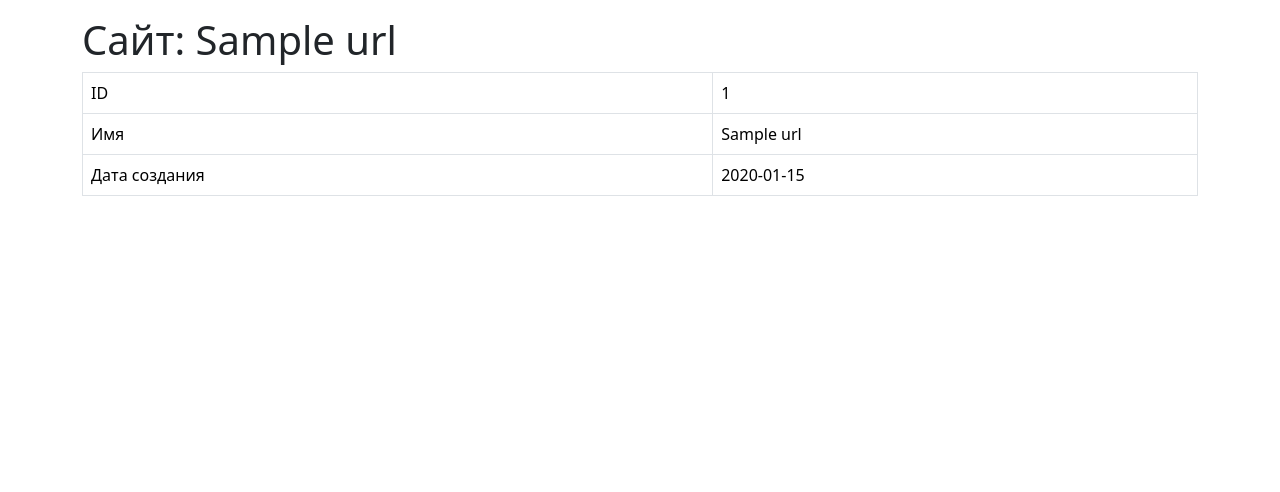
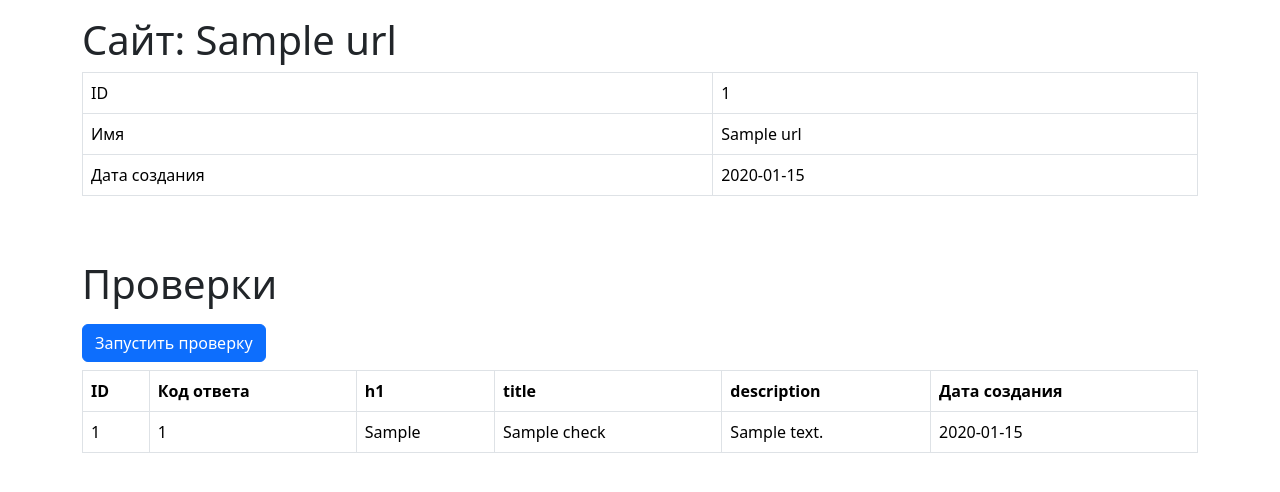
Before and after one commit to ttehasi/python-project-83, a Flask app: page /urls/1 in a window 1280 px wide. Shown: the part 56-548 px from the top of the page. Run offline with Flask 3, Linux system fonts and the light colour scheme; tables that the repository leaves empty hold one stand-in row (values such as "Sample post"); some libraries are stand-ins or nearby versions.

Commit message:
4-th step

```diff
--- a/page_analyzer/app.py
+++ b/page_analyzer/app.py
@@ -12,9 +12,12 @@ from flask import (
 
 from page_analyzer.db.utils import (
     add_url,
+    add_url_check,
     get_all_urls,
+    get_last_url_check_by_id,
     get_url_by_id,
     get_url_by_name,
+    get_url_check_by_url_id,
 )
 from page_analyzer.url_validator import norm_url, validate_url
 
@@ -60,17 +63,32 @@ def get_url(id):
         return render_template(
             '404.html',
         ), 404
+    url_checks = get_url_check_by_url_id(id)
     return render_template(
         'url.html',
         messages=messages,
-        url=url
+        url=url,
+        url_checks=url_checks
     )
 
 
 @app.route('/urls')
 def get_urls():
     urls = get_all_urls()
+    all_about_url = []
+    for i in urls:
+        all_about_url.append((i, get_last_url_check_by_id(i.id)))
+        # all_about_url['url'] = i
+        # all_about_url['last_check'] = get_last_url_check_by_id(i.id)
     return render_template(
         'urls.html',
-        urls=urls
+        all_about_url=all_about_url
     )
+
+
+@app.post('/urls/<int:id>/check')
+def check_url(id):
+    url = get_url_by_id(id)
+    add_url_check(url.id)
+    flash('Страница успешно проверена', 'success')
+    return redirect(url_for('get_url', id=url.id))
--- a/page_analyzer/db/utils.py
+++ b/page_analyzer/db/utils.py
@@ -1,9 +1,10 @@
 from datetime import datetime
+from typing import Optional
 
 from sqlalchemy import desc
 
 from page_analyzer.db.database import session_factory
-from page_analyzer.db.models import Urls
+from page_analyzer.db.models import Urls, Urls_Checks
 
 
 def add_url(name: str):
@@ -39,3 +40,36 @@ def detele_url(id: int):
     with session_factory() as session:
         session.delete(url)
         session.commit()
+
+
+def add_url_check(url_id: int,
+                  status_code: Optional[int] = None,
+                  h1: Optional[str] = None,
+                  title: Optional[str] = None,
+                  description: Optional[str] = None):
+    with session_factory() as session:
+        url_check = Urls_Checks(
+            url_id=url_id,
+            status_code=status_code,
+            h1=h1,
+            title=title,
+            description=description,
+            created_at=datetime.now()
+        )
+        session.add(url_check)
+        session.commit()
+
+
+def get_last_url_check_by_id(id: int):
+    with session_factory() as session:
+        url_check = session.query(Urls_Checks). \
+            filter(Urls_Checks.id == id).order_by(desc(Urls_Checks.id)).first()
+    return url_check
+
+
+def get_url_check_by_url_id(id: int):
+    with session_factory() as session:
+        url_checks = session.query(Urls_Checks). \
+            filter(Urls_Checks.url_id == id). \
+                order_by(desc(Urls_Checks.id)).all()
+    return url_checks
--- a/page_analyzer/templates/url.html
+++ b/page_analyzer/templates/url.html
@@ -28,6 +28,36 @@
                 </tr>
             </table>
         </div>
+        <h1 class="mt-5 mb-3">Проверки</h1>
+        <form action="{{ url_for('check_url', id=url.id) }}" method="post">
+            <input type="submit" class="btn btn-primary" value="Запустить проверку">
+        </form>
+        <div>
+            <table class="table table-bordered table-hover mt-2" data-test="checks">
+                <thead>
+                    <tr>
+                        <th>ID</th>
+                        <th>Код ответа</th>
+                        <th>h1</th>
+                        <th>title</th>
+                        <th>description</th>
+                        <th>Дата создания</th>
+                    </tr>
+                </thead>
+                <tbody>
+                    {% for check in url_checks %}
+                    <tr>
+                        <td>{{ check.id }}</td>
+                        <td>{{ check.status_code }}</td>
+                        <td>{{ check.h1 }}</td>
+                        <td>{{ check.title }}</td>
+                        <td>{{ check.description }}</td>
+                        <td>{{ check.created_at }}</td>
+                    </tr>
+                    {% endfor %}
+                </tbody>
+            </table>
+        </div>
     </div>
 </main>
 
```
Also changed, not shown: page_analyzer/db/models.py (+17 -2 lines), page_analyzer/templates/urls.html (+5 -5 lines), 1 other file.
